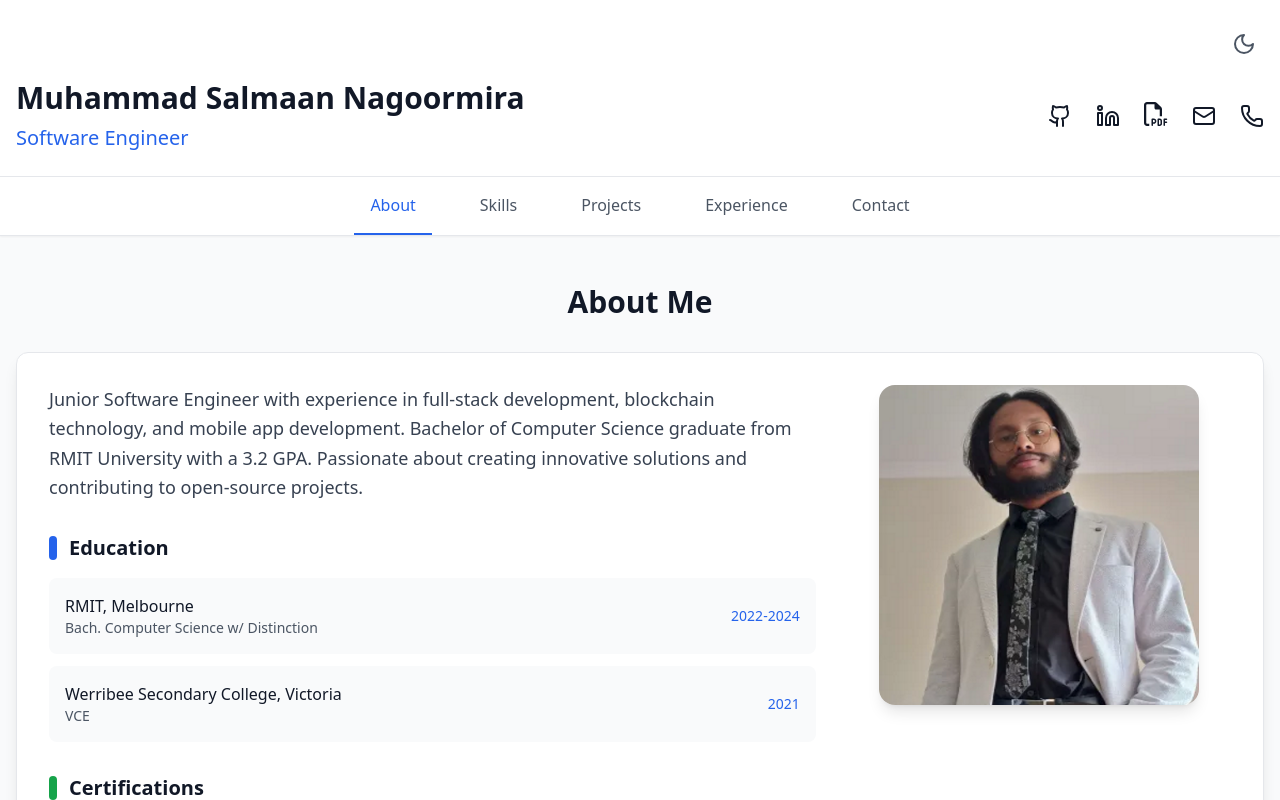
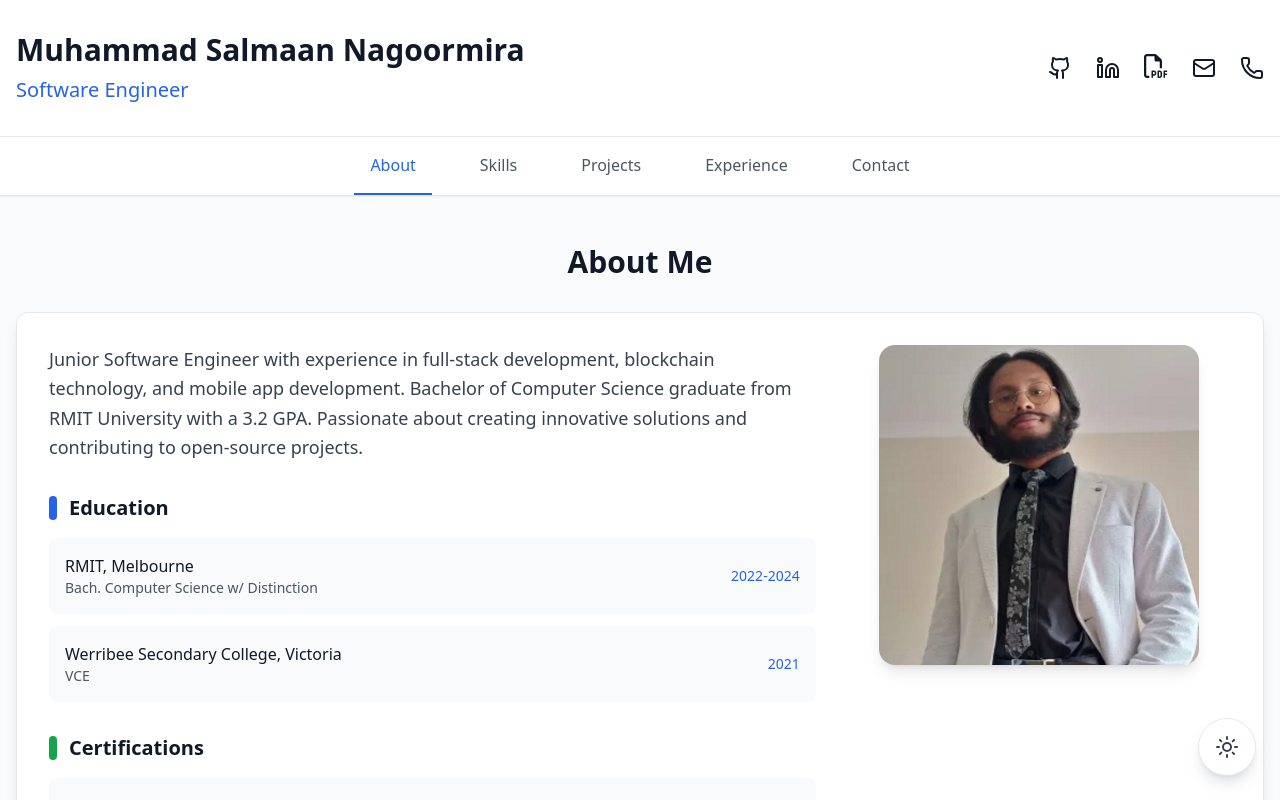
Before and after one commit to Nugetzrul3/nugetzrul3.github.io, a React (Create React App) app: page / in a window 1280 px wide. Shown: the top 800 px of the page. Built offline with nearby package versions, Linux system fonts and the light colour scheme.

Commit message:
Added floating button to site for toggling light and dark mode

```diff
--- a/src/App.js
+++ b/src/App.js
@@ -2,6 +2,7 @@ import { useState } from 'react';
 import { useDarkMode } from './hooks/useDarkMode';
 import Header from './components/Header';
 import Navigation from './components/Navigation';
+import FloatingToggle from './components/FloatingToggle';
 import About from './components/sections/About';
 import Stats from './components/sections/Stats';
 import Skills from './components/sections/Skills';
@@ -49,7 +50,7 @@ const App = () => {
     <div className={`min-h-screen w-full overflow-x-hidden flex flex-col transition-colors duration-300 ${
       darkMode ? 'bg-gray-900 text-white' : 'bg-gray-50 text-gray-900'
     }`}>
-      <Header darkMode={darkMode} toggleDarkMode={() => setDarkMode(!darkMode)} />
+      <Header darkMode={darkMode} />
       <Navigation
         activeSection={activeSection}
         setActiveSection={setActiveSection}
@@ -59,6 +60,9 @@ const App = () => {
         {renderActiveSection()}
       </main>
       <Footer darkMode={darkMode} />
+
+      {/* Floating Dark Mode Toggle */}
+      <FloatingToggle darkMode={darkMode} toggleDarkMode={() => setDarkMode(!darkMode)} />
     </div>
   );
 };
--- /dev/null
+++ b/src/components/FloatingToggle.js
@@ -0,0 +1,30 @@
+import { Sun, Moon } from 'lucide-react';
+
+const FloatingToggle = ({ darkMode, toggleDarkMode }) => {
+  return (
+    <button
+      onClick={toggleDarkMode}
+      className={`fixed bottom-6 right-6 z-50 p-4 rounded-full shadow-lg transition-all duration-300 transform hover:scale-110 focus:outline-none focus:ring-4 focus:ring-opacity-50 ${
+        darkMode
+          ? 'bg-gray-800 text-yellow-400 hover:bg-gray-700 border border-gray-600 focus:ring-yellow-400 shadow-gray-900/30'
+          : 'bg-white text-gray-700 hover:bg-gray-50 border border-gray-200 focus:ring-blue-500 shadow-gray-500/20'
+      }`}
+      aria-label={`Switch to ${darkMode ? 'light' : 'dark'} mode`}
+    >
+      <div className="relative w-6 h-6">
+        <Sun
+          className={`absolute inset-0 w-6 h-6 transition-all duration-300 ${
+            darkMode ? 'opacity-0 rotate-90 scale-75' : 'opacity-100 rotate-0 scale-100'
+          }`}
+        />
+        <Moon
+          className={`absolute inset-0 w-6 h-6 transition-all duration-300 ${
+            darkMode ? 'opacity-100 rotate-0 scale-100' : 'opacity-0 -rotate-90 scale-75'
+          }`}
+        />
+      </div>
+    </button>
+  );
+};
+
+export default FloatingToggle;
--- a/src/components/Header.js
+++ b/src/components/Header.js
@@ -1,27 +1,14 @@
-import { Github, Linkedin, Mail, Phone, Sun, Moon } from 'lucide-react';
+import { Github, Linkedin, Mail, Phone } from 'lucide-react';
 import { faFilePdf } from '@fortawesome/free-regular-svg-icons';
 import { FontAwesomeIcon } from '@fortawesome/react-fontawesome';
 import { personalInfo } from '../data/portfolio-data';
 
-const Header = ({ darkMode, toggleDarkMode }) => {
+const Header = ({ darkMode }) => {
   return (
     <header className={`w-full ${
       darkMode ? 'bg-gray-800 border-gray-700' : 'bg-white border-gray-200'
     } shadow-sm border-b transition-colors duration-300`}>
-      <div className="w-full px-4 py-6">
-        <div className="flex justify-end mb-4">
-          <button
-            onClick={toggleDarkMode}
-            className={`p-2 rounded-full transition-colors duration-300 ${
-              darkMode
-                ? 'hover:bg-gray-700 text-yellow-400'
-                : 'hover:bg-gray-100 text-gray-600'
-            }`}
-            aria-label="Toggle dark mode"
-          >
-            {darkMode ? <Sun className="w-6 h-6" /> : <Moon className="w-6 h-6" />}
-          </button>
-        </div>
+      <div className="w-full px-4 py-8">
         <div className="flex flex-col items-center text-center md:text-left md:flex-row md:justify-between md:items-center">
           <div>
             <h1 className="text-2xl md:text-3xl font-bold mb-2">
@@ -33,7 +20,7 @@ const Header = ({ darkMode, toggleDarkMode }) => {
               {personalInfo.title}
             </h2>
           </div>
-          <div className="flex gap-4 md:gap-6 items-center mt-4 md:mt-0">
+          <div className="flex gap-4 md:gap-6 items-center mt-6 md:mt-0">
             <SocialLink href={personalInfo.github} aria-label="GitHub">
               <Github className="w-6 h-6" />
             </SocialLink>
```
